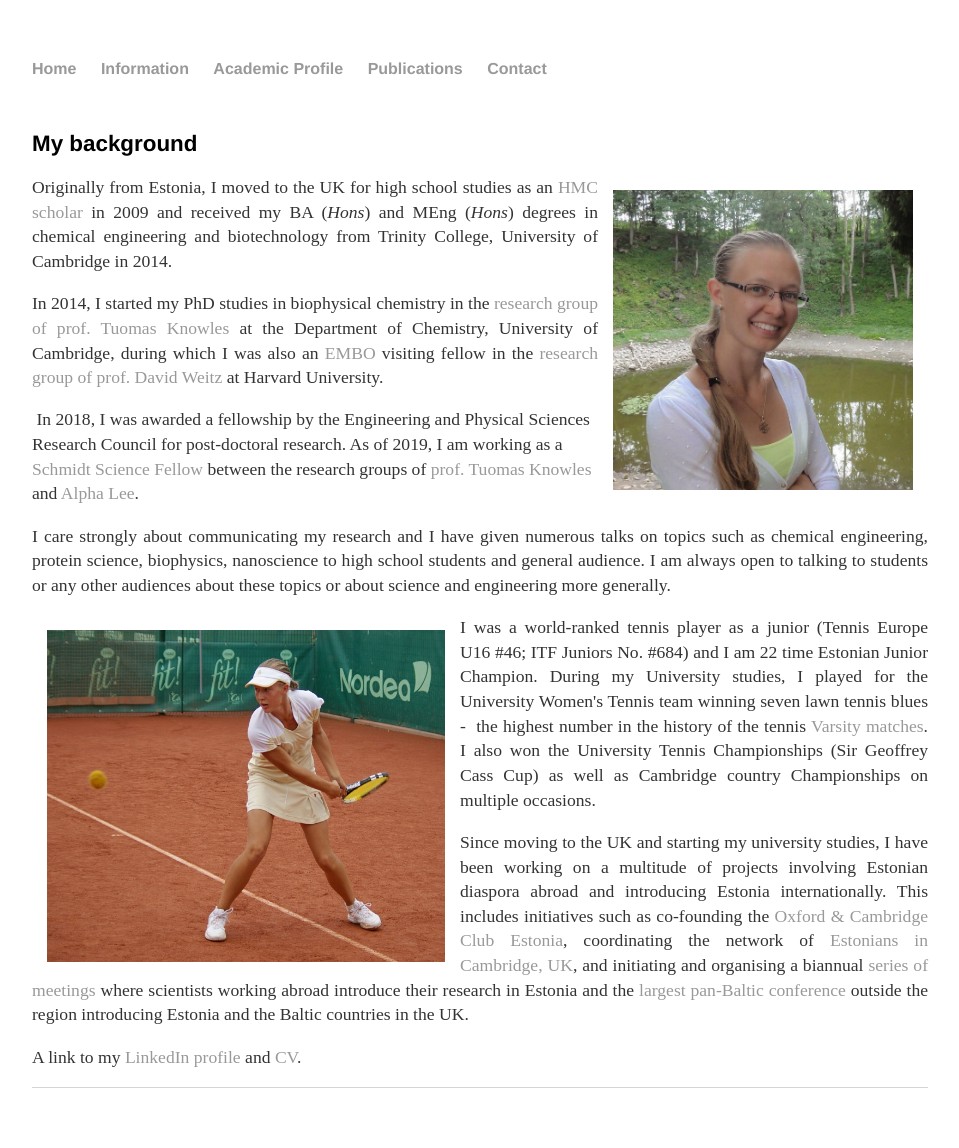
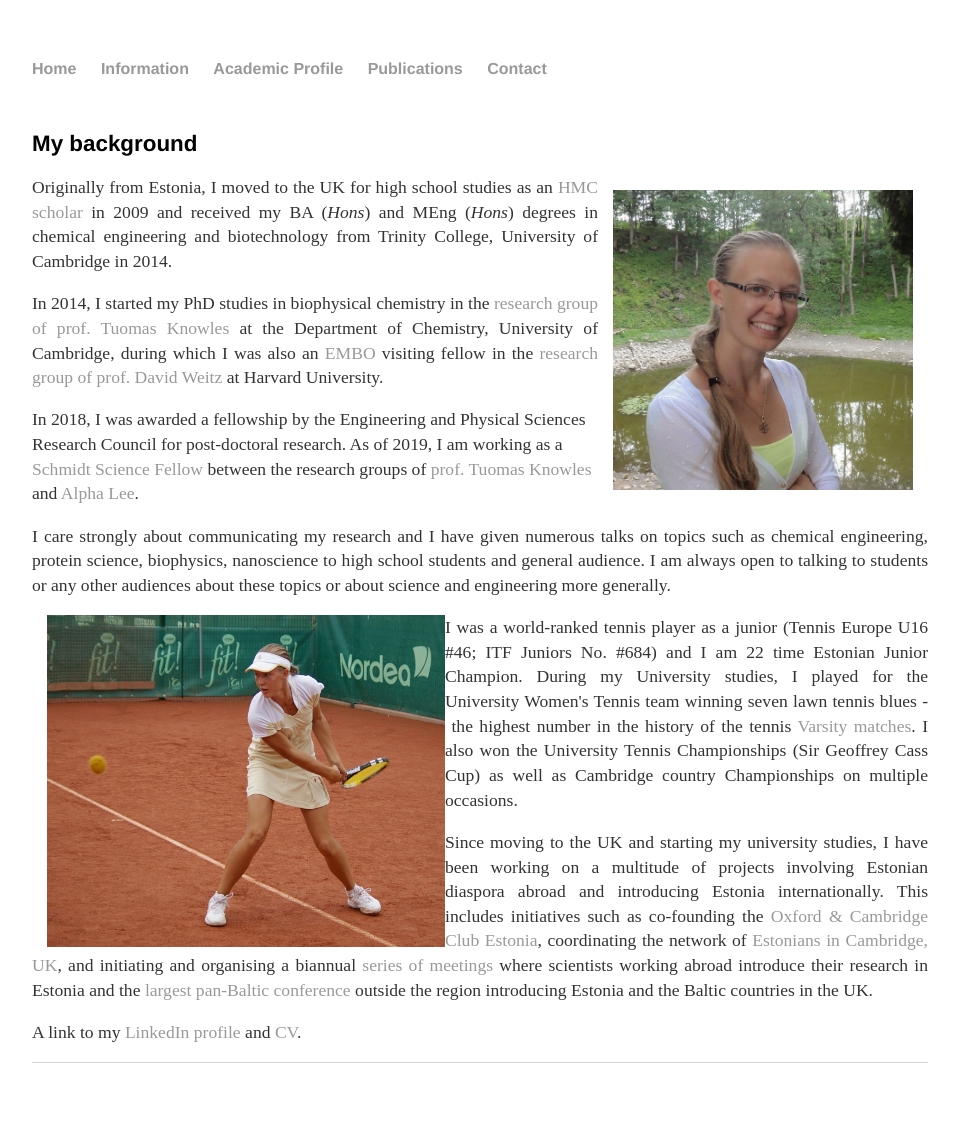
Before and after one commit to kadiliissaar/kadiliissaar.github.io, a Jekyll site: the page built from background/index.html, in a window 1280 px wide. Shown: the whole page, without its empty margins (160-1119 px from the left). Built offline with Jekyll 4.4.1, drawn with Linux system fonts in a browser that asks for light colours; after the commit the page ends 1123 px from its top, so only the background shows below that.

Commit message:
Update index.html

```diff
--- a/background/index.html
+++ b/background/index.html
@@ -12,22 +12,22 @@
 <a href="https://www.hmc.org.uk/about-hmc/projects/">HMC scholar</a> in 2009 and received my BA (<i>Hons</i>) and
 MEng (<i>Hons</i>) degrees in chemical engineering and biotechnology from Trinity College, University of Cambridge in 2014.</p>
 
-	<p align="justify"> In 2014, I started my PhD studies in biophysical chemistry in the
+	<p align="justify">In 2014, I started my PhD studies in biophysical chemistry in the
 <a href="https://www-knowles.ch.cam.ac.uk/">research group of prof. Tuomas Knowles</a> at the Department of Chemistry,
 University of Cambridge, during which I was also an <a href="http://embo.org/">EMBO</a> visiting fellow in the
 <a href="https://weitzlab.seas.harvard.edu/">research group of prof. David Weitz</a> at Harvard University. </p>
 
-	<p>  In 2018, I was awarded a fellowship by the Engineering and Physical Sciences Research Council for post-doctoral
+	<p>In 2018, I was awarded a fellowship by the Engineering and Physical Sciences Research Council for post-doctoral
 research. As of 2019, I am working as a <a href="https://schmidtsciencefellows.org/">Schmidt Science Fellow</a> between the
 research groups of <a href="https://www-knowles.ch.cam.ac.uk/">prof. Tuomas Knowles</a> and
 <a href="https://www.alpha-lee.com/"> Alpha Lee</a>.</p>
 
-	<p align="justify"> I care strongly about communicating my research and I have given numerous talks on topics such as chemical
+	<p align="justify">I care strongly about communicating my research and I have given numerous talks on topics such as chemical
 engineering, protein science, biophysics, nanoscience to high school students and general audience. I am always open to
 talking to students or any other audiences about these topics or about science and engineering more generally.</p>
 
 	<p align="justify">
-<img src="https://github.com/kadiliissaar/kadiliissaar.github.io/raw/master/Photos/Kadi_tennis1.jpg" style="float:left;width:398px;height:332px;margin:15px;">
+<img src="https://github.com/kadiliissaar/kadiliissaar.github.io/raw/master/Photos/Kadi_tennis1.jpg" style="float:left;width:398px;height:332px;margin-botton:15px;margin-left:15px">
 I was a world-ranked tennis player as a junior (Tennis Europe U16 #46; ITF Juniors No. #684) and I am 22 time
 Estonian Junior Champion. During my University studies, I played for the University Women's Tennis team winning seven
 lawn tennis blues -  the highest number in the history of the tennis
@@ -35,7 +35,7 @@
 the University Tennis Championships (Sir Geoffrey Cass Cup) as well as Cambridge country Championships on multiple
 occasions. </p>
 
-	<p align="justify"> Since moving to the UK and starting my university studies, I have been working on a multitude of
+	<p align="justify">Since moving to the UK and starting my university studies, I have been working on a multitude of
 projects involving Estonian diaspora abroad and introducing Estonia internationally. This includes initiatives such as
 co-founding the
 <a href="http://www.oxbridgeestonia.org/">Oxford & Cambridge Club Estonia</a>,
```
